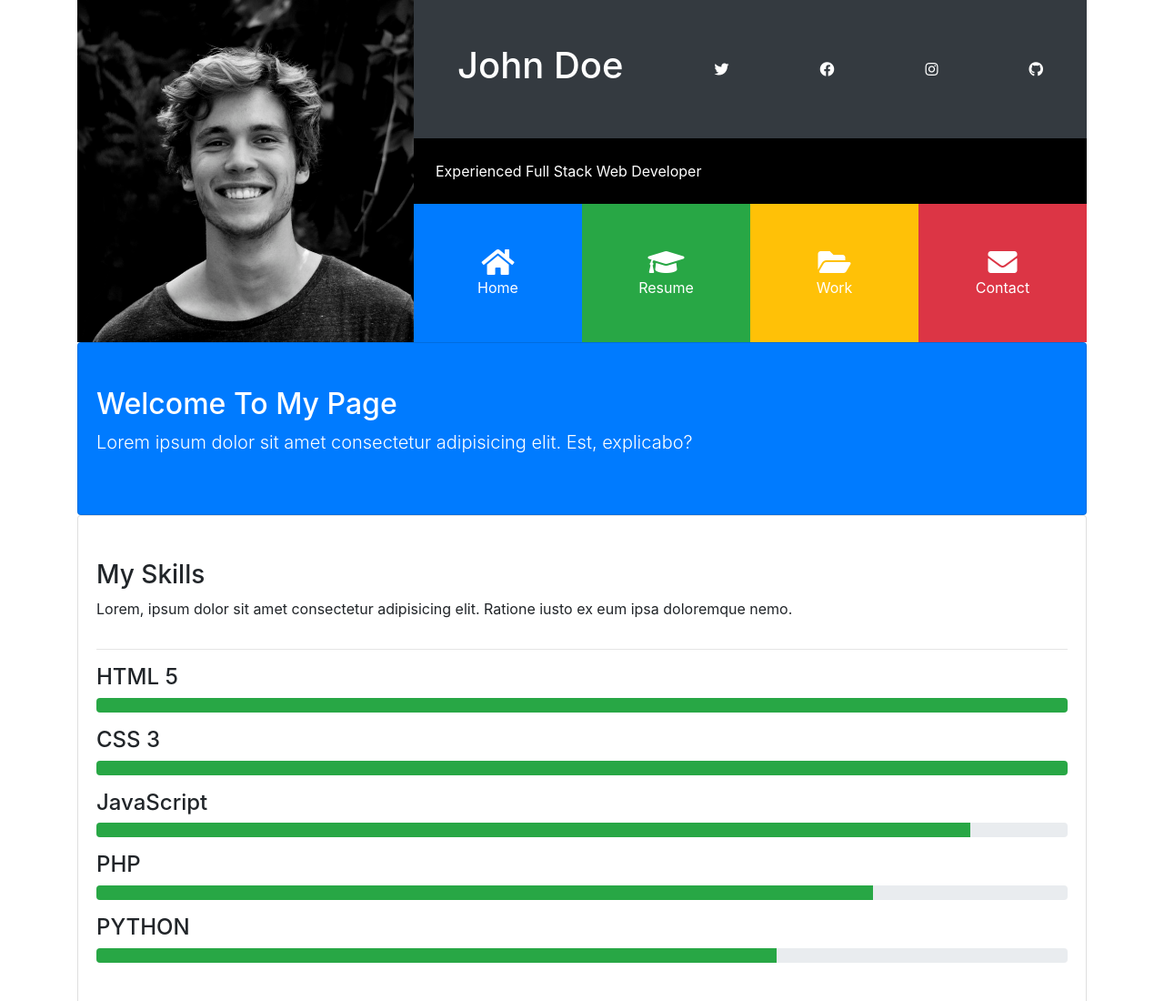
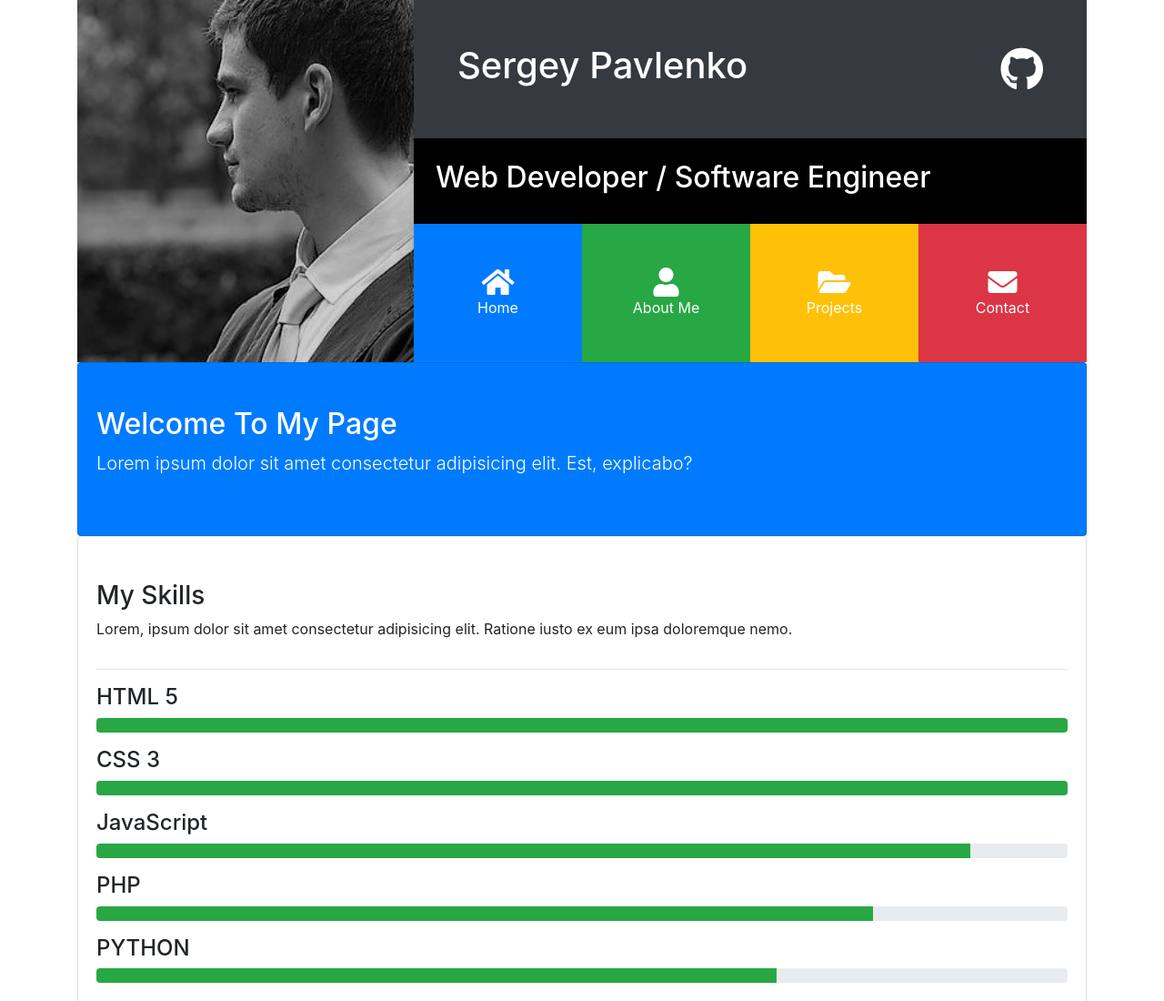
Before and after one commit to Candidemile/Bootstrap-4-Portfoliogrid, a website: page index.html in a window 1280 px wide. Shown: the top 1100 px of the page at 91% size. Drawn offline with Linux system fonts and the light colour scheme.

Commit message:
chore: Add content for navbar and avatar

```diff
--- a/index.html
+++ b/index.html
@@ -17,35 +17,23 @@
     <header id="main-header">
       <div class="row no-gutters">
         <div class="col-lg-4 col-md-5">
-          <img src="img/person1.jpg" alt="image">
+          <img src="img/avatar_bw.jpg" alt="image">
         </div>
 
         <div class="col-lg-8 col-md-7">
           <div class="d-flex flex-column">
             <div class="p-5 bg-dark text-white">
               <div class="d-flex flex-row justify-content-between align-items-center">
-                <h1 class="Display-4">John Doe</h1>
-                <div class="d-none d-md-block">
-                  <a href="http://twitter.com" class="text-white">
-                    <i class="fab fa-twitter"></i></a>
-                </div>
-                <div>
-                  <a href="http://facebook.com" class="text-white">
-                    <i class="fab fa-facebook"></i></a>
-                </div>
-                <div>
-                  <a href="http://instagram.com" class="text-white">
-                    <i class="fab fa-instagram"></i></a>
-                </div>
-                <div>
-                  <a href="http://github.com" class="text-white">
-                    <i class="fab fa-github"></i></a>
+                <h1 class="Display-4">Sergey Pavlenko</h1>
+                <div class="d-md-block">
+                  <a href="https://github.com/Candidemile" class="text-white">
+                    <i class="fab fa-github fa-3x"></i></a>
                 </div>
               </div>
             </div>
 
             <div class="p-4 bg-black">
-              Experienced Full Stack Web Developer
+              <h2>Web Developer / Software Engineer</h2>
             </div>
 
             <div>
@@ -56,13 +44,13 @@
                 </div>
 
                 <div class="port-item p-4 bg-success" data-toggle="collapse" data-target="#resume">
-                  <i class="fas fa-graduation-cap fa-2x d-block"></i>
-                  <span class="d-none d-sm-block">Resume</span>
+                  <i class="fas fa-user fa-2x d-block"></i>
+                  <span class="d-none d-sm-block">About Me</span>
                 </div>
 
                 <div class="port-item p-4 bg-warning" data-toggle="collapse" data-target="#work">
                   <i class="fas fa-folder-open fa-2x d-block"></i>
-                  <span class="d-none d-sm-block">Work</span>
+                  <span class="d-none d-sm-block">Projects</span>
                 </div>
 
                 <div class="port-item p-4 bg-danger" data-toggle="collapse" data-target="#contact">
```
Also changed, not shown: img/avatar_bw.jpg (added).
